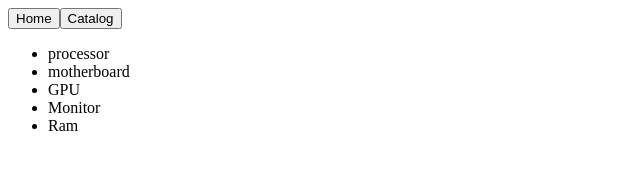
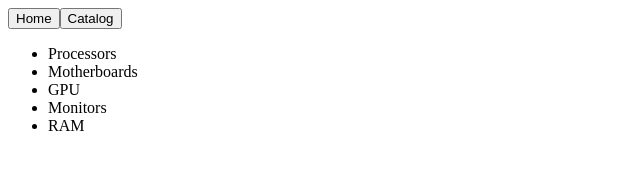
Before and after one commit to giovanniPepi/eCommerce_ReactJS, a React (Create React App) app: page /catalog in a window 1280 px wide. Shown: the top 185 px of the page, without its empty margins (0-640 px from the left). Built offline with nearby package versions, Linux system fonts and the light colour scheme.

Commit message:
Split data into its own module

```diff
--- a/src/components/Catalog.js
+++ b/src/components/Catalog.js
@@ -1,62 +1,17 @@
-import React, { useState } from "react";
+import React from "react";
+import data from "../data/Data";
 import Header from "./Header";
+
 const Catalog = (props) => {
-  const [itemList, setItemList] = useState({
-    processor: {
-      AMD: [
-        {
-          name: "Ryzen 5 3600",
-          decription: "6 core processor",
-          price: 499,
-        },
-        {
-          name: "Ryzen 7 3700",
-          decription: "8 core processor",
-          price: 699,
-        },
-      ],
-      Intel: [
-        {
-          name: "I7",
-          description: "intel i7 processor",
-          price: 499,
-        },
-        {
-          name: "I5",
-          description: "intel i5 processor",
-          price: 399,
-        },
-      ],
-    },
-    motherboard: {
-      ASUS: [],
-      Asrock: [],
-    },
-    GPU: {
-      Nvidia: [],
-      AMD: [],
-    },
-    Monitor: {
-      Samsumg: [],
-      LG: [],
-      Dell: [],
-    },
-    Ram: {},
-  });
-
-  const categories = Object.keys(itemList);
-
   return (
     <main className="mainContent">
       <Header />
       <section className="catalog">
         <nav className="leftBarNav">
           <ul className="ulCategory">
-            <li className="categoryListItem">{categories[0]}</li>
-            <li className="categoryListItem">{categories[1]}</li>
-            <li className="categoryListItem">{categories[2]}</li>
-            <li className="categoryListItem">{categories[3]}</li>
-            <li className="categoryListItem">{categories[4]}</li>
+            {data.map((item) => (
+              <li className="categoryListIem">{item.name}</li>
+            ))}
           </ul>
         </nav>
         <section className="itemGrid"></section>
--- /dev/null
+++ b/src/data/Data.js
@@ -0,0 +1,50 @@
+const data = [
+  {
+    name: "Processors",
+    AMD: [
+      {
+        name: "Ryzen 5 3600",
+        decription: "6 core processor",
+        price: 499,
+      },
+      {
+        name: "Ryzen 7 3700",
+        decription: "8 core processor",
+        price: 699,
+      },
+    ],
+    Intel: [
+      {
+        name: "I7",
+        description: "intel i7 processor",
+        price: 499,
+      },
+      {
+        name: "I5",
+        description: "intel i5 processor",
+        price: 399,
+      },
+    ],
+  },
+  {
+    name: "Motherboards",
+    ASUS: [],
+    Asrock: [],
+  },
+  {
+    name: "GPU",
+    Nvidia: [],
+    AMD: [],
+  },
+  {
+    name: "Monitors",
+    Samsumg: [],
+    LG: [],
+    Dell: [],
+  },
+  {
+    name: "RAM",
+  },
+];
+
+export default data;
```
Also changed, not shown: 1 other file (tests, documents, lock files or other folders).
